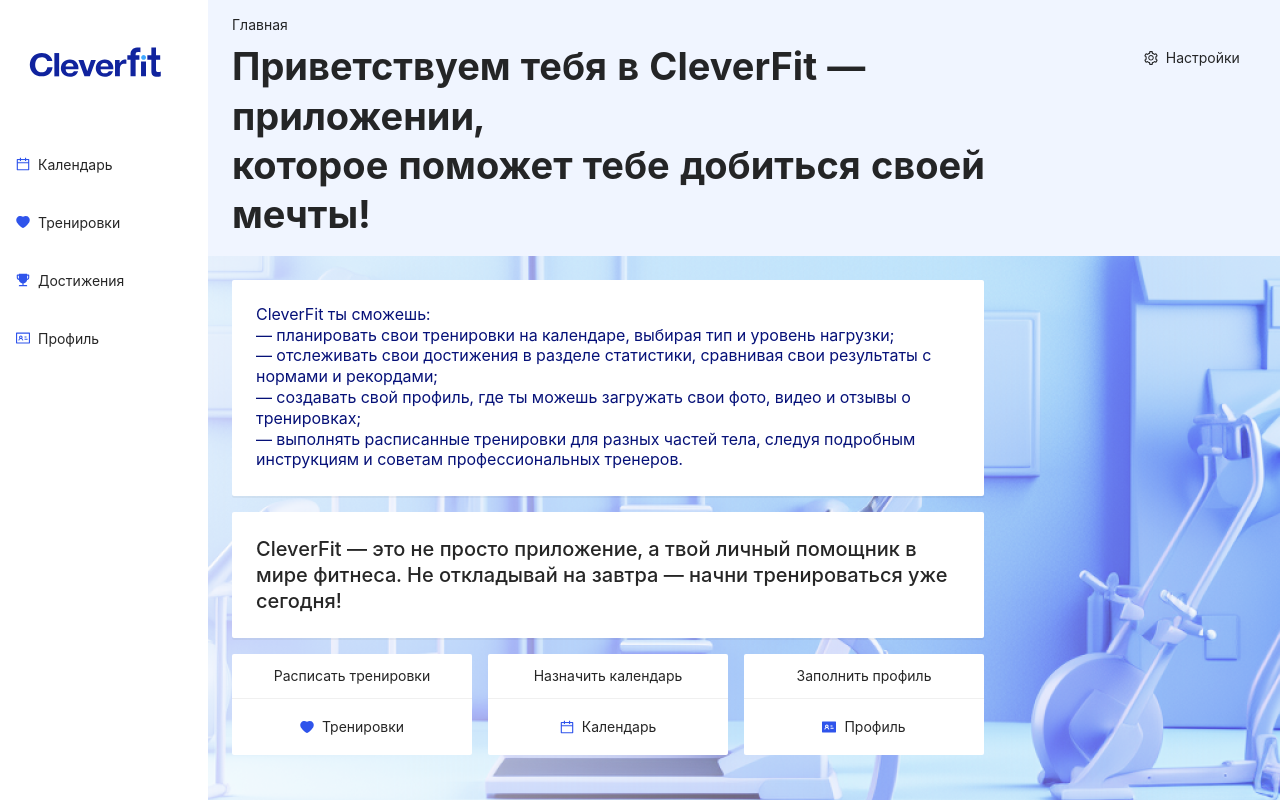
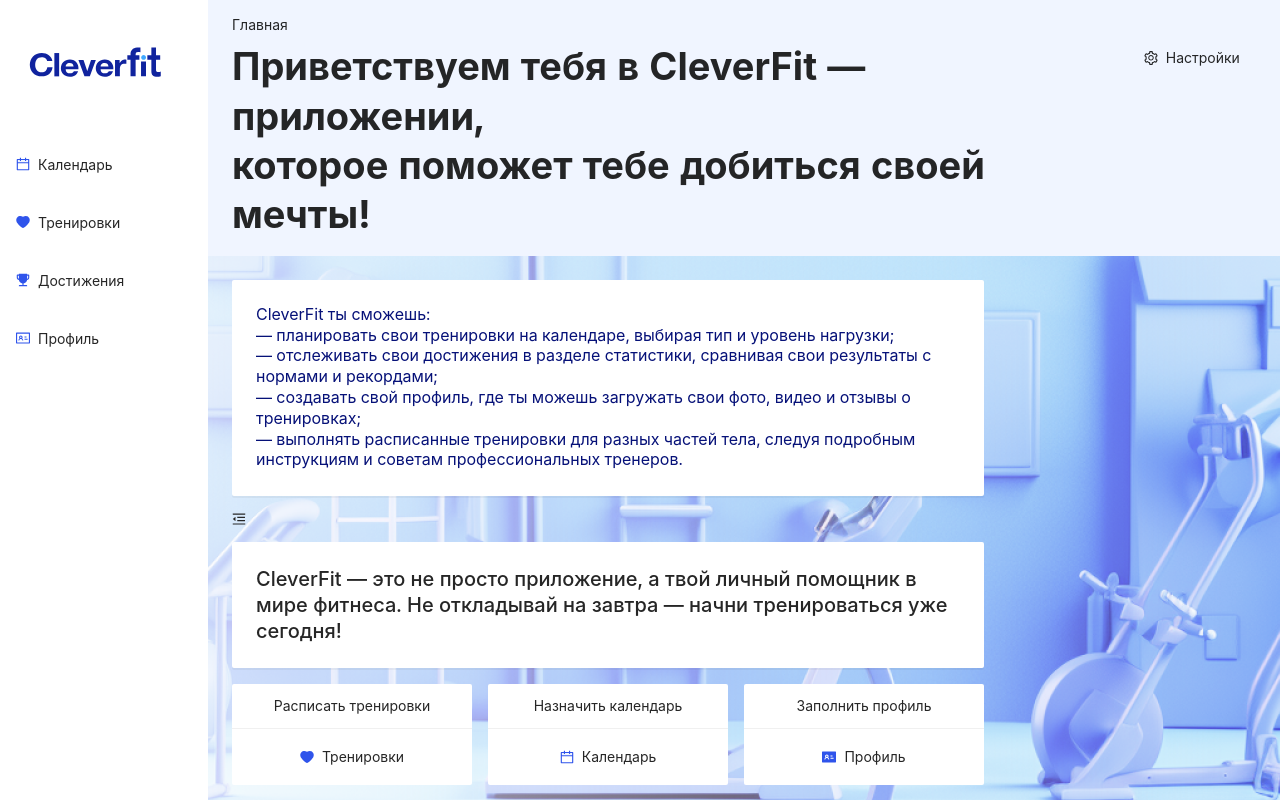
Before and after one commit to ClevertecFrontendLab/DenisOreshko, a React (Vite) app: page /#/ in a window 1280 px wide. Shown: the top 800 px of the page. Built offline with nearby package versions, Linux system fonts and the light colour scheme.

Commit message:
feat: add collapse trigger

```diff
--- a/src/pages/main-page/main-page.tsx
+++ b/src/pages/main-page/main-page.tsx
@@ -29,7 +29,7 @@ export const MainPage: React.FC = () => {
         <>
             <div className="main-container">
                 <Layout>
-                    <Sider data-test-id="slider-switch" width={208} trigger={null} collapsible>
+                    <Sider data-test-id="slider-switch" width={208} trigger={null} collapsible collapsed={collapsed}>
                         <div className='slider-menu-box'>
                             <div>
                                 <div className='logo'>
@@ -93,6 +93,10 @@ export const MainPage: React.FC = () => {
                                 <br/>— выполнять расписанные тренировки для разных частей тела, следуя подробным инструкциям
                                 и советам профессиональных тренеров.
                             </div>
+                            {React.createElement(collapsed ? MenuUnfoldOutlined : MenuFoldOutlined, {
+                                className: 'trigger',
+                                onClick: () => setCollapsed(!collapsed),
+                            })}
                             <div className='container-big-mini'>
                                 <div className='card-box wrapp'>
                                     CleverFit — это не просто приложение,
```
